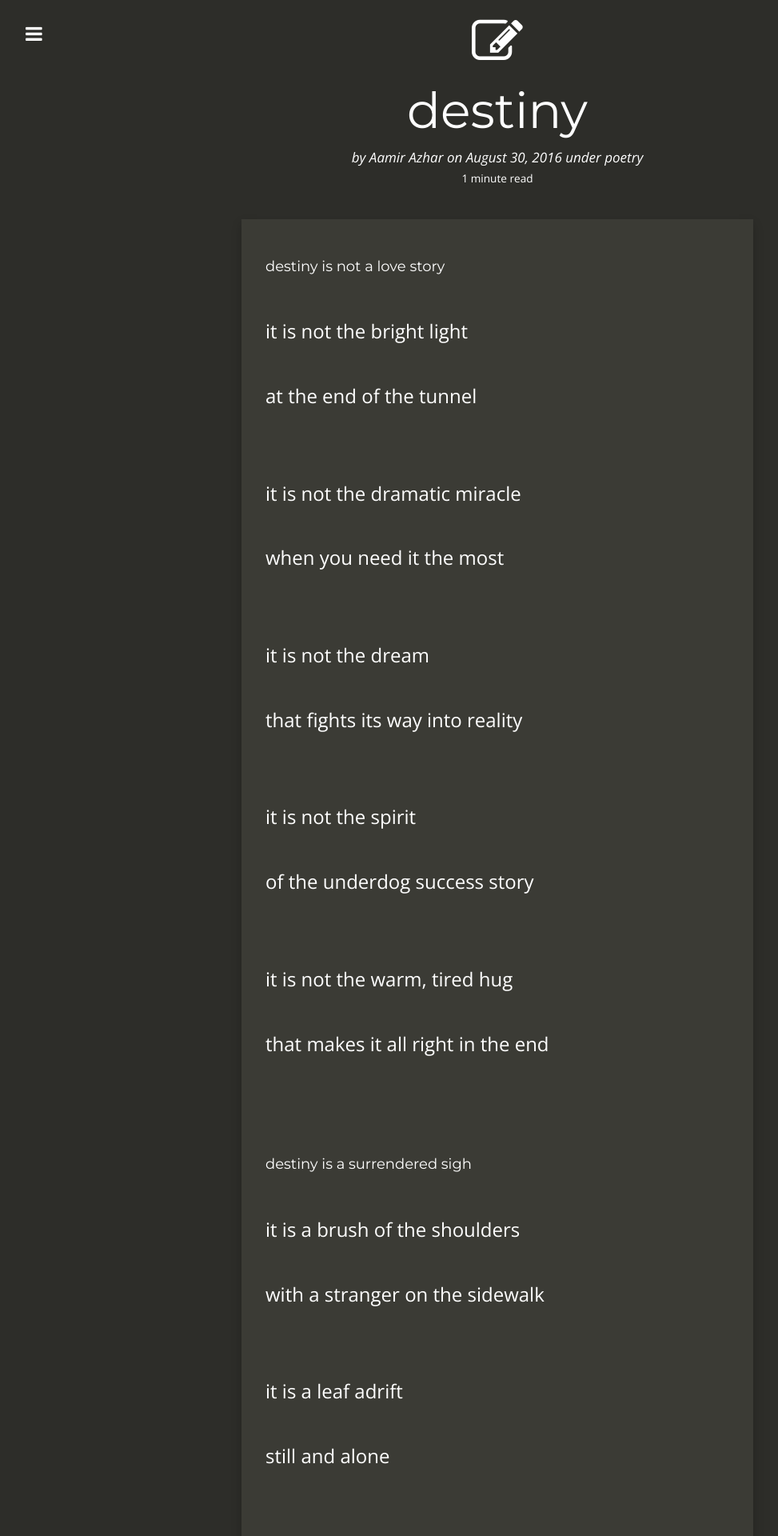
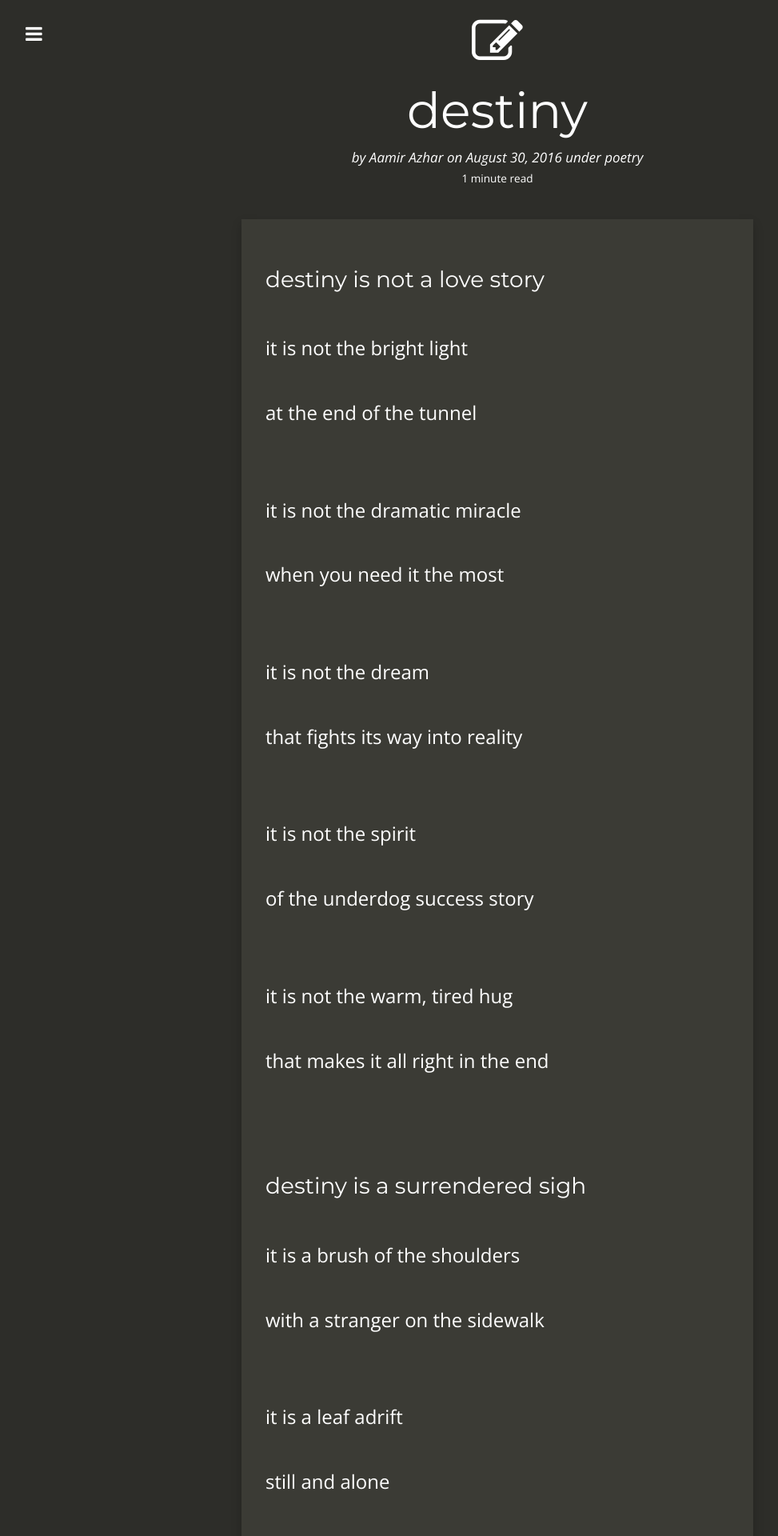
Before and after one commit to aamirazh/aamirazhar.me-backup, a Jekyll site: the page built from _posts/2016-08-30-destiny.md, in a window 1280 px wide. Shown: the top 1920 px of the page at 80% size, without its empty margins (18-991 px from the left). Built offline with Jekyll 4.4.1, drawn with Linux system fonts in a browser that asks for light colours; nearby versions of some CDN libraries; comment, search, counter and statistics services are not loaded.

```diff
--- a/_posts/2016-08-30-destiny.md
+++ b/_posts/2016-08-30-destiny.md
@@ -11,7 +11,7 @@ tags:
   - poetry
   - resignation
 ---
-#### destiny is not a love story
+### destiny is not a love story
 
 <br>
 it is not the bright light
@@ -40,7 +40,7 @@ that makes it all right in the end
 
 <br>
 
-#### destiny is a surrendered sigh
+### destiny is a surrendered sigh
 
 <br>
 it is a brush of the shoulders
```
